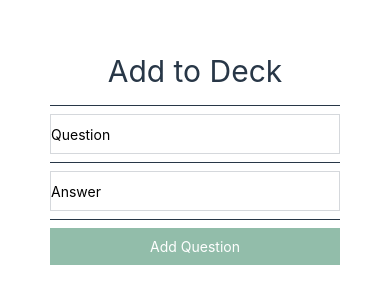
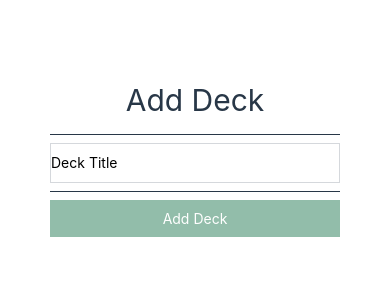
Before and after one commit to belalhamdy/questions-flash-cards, a React Native app: screen / in a window 390 px wide. Shown: the part 267-570 px from the top of the page. Built offline with nearby package versions, Linux system fonts and the light colour scheme.

Commit message:
Added add deck

```diff
--- a/App.tsx
+++ b/App.tsx
@@ -4,10 +4,13 @@ import { StyleSheet, Text, View } from 'react-native';
 import DeckView from './components/deck/DeckView'
 // @ts-ignore
 import AddQuestion from './components/deck/AddQuestion'
+// @ts-ignore
+import AddDeck from './components/deck/AddDeck'
 
 export default function App() {
   return (
-   <AddQuestion/>
+      // TODO Test Add deck and test again deck view
+   <AddDeck/>
   );
 }
 
--- a/components/deck/AddDeck.js
+++ b/components/deck/AddDeck.js
@@ -0,0 +1,83 @@
+import {Alert, View, StyleSheet, Platform, TouchableOpacity, FlatList, Text, Button, TextInput} from 'react-native'
+import React, {Component} from "react";
+import * as Constants from "expo-constants";
+import COLORS from "../../utils/COLORS";
+
+// takes nothing
+class AddDeck extends Component {
+    state = {
+        buttonDisable: true,
+        text: '',
+    };
+    handleAddDeck = () => {
+        // TODO handle add deck
+    };
+    onChangeText = (text) => {
+        this.setState({text: text, buttonDisable: text === "" })
+    };
+
+
+    render() {
+
+        const title = "Deck";
+
+        return (
+            <View style={styles.container}>
+                <Text style={styles.title}>Add Deck</Text>
+                <View style={styles.separator}/>
+
+                <TextInput
+                    style={styles.textInput}
+                    onChangeText={text => this.onChangeText(text)}
+                    placeholder={"Deck Title"}
+                />
+                <View style={styles.separator}/>
+
+                <TouchableOpacity disabled={this.state.buttonDisable}
+                                  style={this.state.buttonDisable ? styles.disabled : styles.add}>
+                    <Text style={styles.buttonText}>Add Deck</Text>
+                </TouchableOpacity>
+
+            </View>
+        );
+    }
+}
+
+const styles = StyleSheet.create({
+    textInput: {
+        height: 40,
+        borderColor: COLORS.grey,
+        borderWidth: 1
+    },
+    disabled: {
+        backgroundColor: COLORS.grayGreen,
+        padding: 10,
+        alignItems: "center",
+    },
+    add: {
+        backgroundColor: COLORS.green,
+        padding: 10,
+        alignItems: "center",
+    },
+    buttonText: {
+        color: COLORS.white,
+    },
+    container: {
+        flex: 1,
+        marginTop: Constants.statusBarHeight,
+        justifyContent: 'center',
+        padding: 50,
+    },
+    title: {
+        fontSize: 30,
+        textAlign: 'center',
+        marginVertical: 8,
+        color: COLORS.darkblue,
+    },
+    separator: {
+        marginVertical: 8,
+        borderBottomColor: COLORS.darkblue,
+        borderBottomWidth: StyleSheet.hairlineWidth,
+    },
+});
+export default AddDeck;
--- a/components/deck/AddQuestion.js
+++ b/components/deck/AddQuestion.js
@@ -24,7 +24,6 @@ class AddQuestion extends Component {
                 this.setState({buttonDisable: (this.state.question === "" || this.state.answer === "")})
             });
         }
-        this.setState({buttonDisable: (this.state.question === "" || this.state.answer === "")})
     };
 
 
@@ -50,12 +49,6 @@ class AddQuestion extends Component {
                 />
 
                 <View style={styles.separator}/>
-                <TouchableOpacity
-                    disabled={true}
-                    color={COLORS.blue}
-                    title="Add Question"
-                    onPress={this.handleAddQuestion}/>
-
                 <TouchableOpacity disabled={this.state.buttonDisable}
                                   style={this.state.buttonDisable ? styles.disabledQuestion : styles.addQuestion}>
                     <Text style={styles.buttonText}>Add Question</Text>
```
